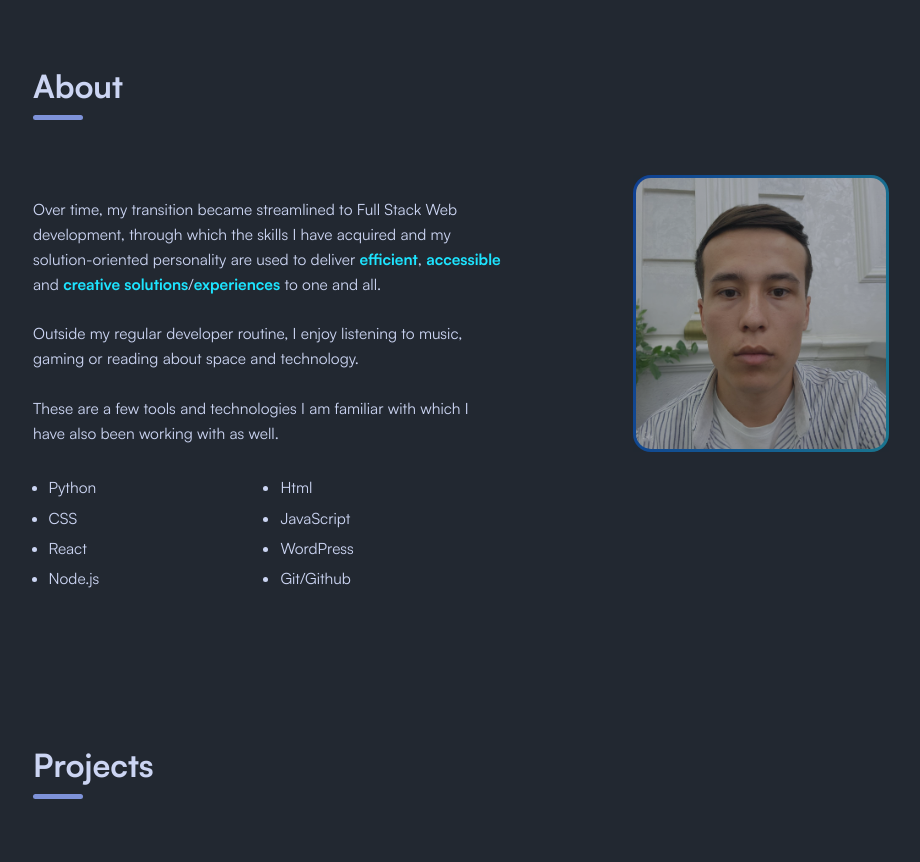
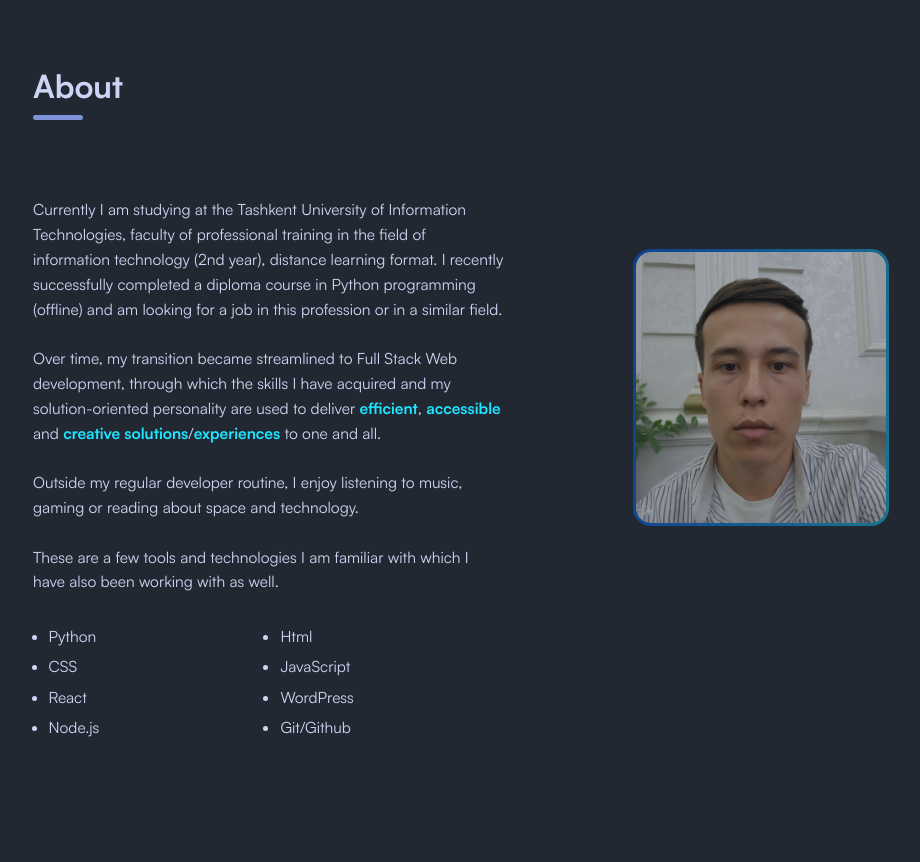
Before and after one commit to Anonimus8987/Myportfolio, a plain HTML site: page index.html in a window 1280 px wide. Shown: the part 800-1662 px from the top of the page, without its empty margins (179-1099 px from the left). Drawn offline with nearby package versions, Linux system fonts and the light colour scheme.

Commit message:
portfolio

```diff
--- a/index.html
+++ b/index.html
@@ -206,6 +206,11 @@
       <div>
         <p class="about-text">
 
+          <br />
+          <br />
+          Currently I am studying at the Tashkent University of Information Technologies,
+          faculty of professional training in the field of information technology (2nd year), distance learning format.
+          I recently successfully completed a diploma course in Python programming (offline) and am looking for a job in this profession or in a similar field.
           <br />
           <br />
           Over time, my transition became streamlined to Full Stack Web
```
